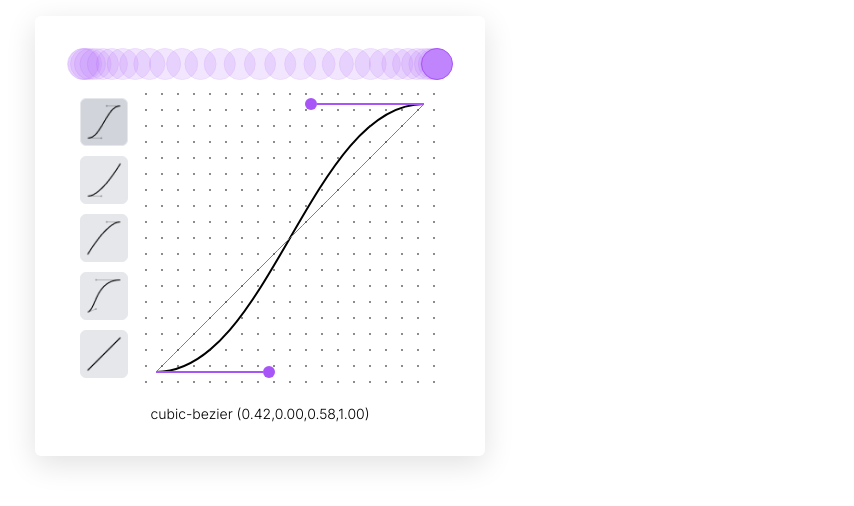
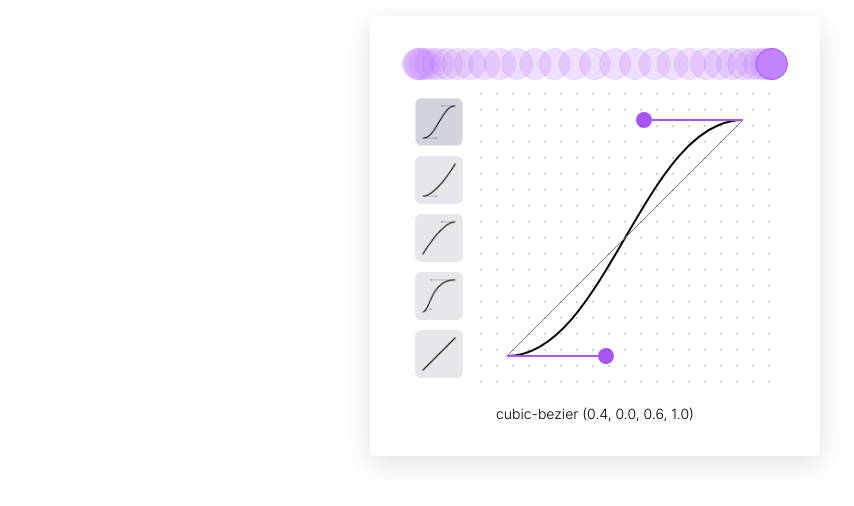
Before and after one commit to bryanmpak/bezier-editor, a Next.js app: page / in a window 1280 px wide. Shown: the top 506 px of the page, without its empty margins (45-899 px from the left). Built offline with nearby package versions, Linux system fonts and the light colour scheme.

Commit message:
clean up v1, complete

```diff
--- a/app/components/Card.tsx
+++ b/app/components/Card.tsx
@@ -9,7 +9,7 @@ type CardProps = {
 const Card = ({ children, cardHeight, cardWidth }: CardProps) => {
   return (
     // TTD: revisit shadow & width since it's hard coded
-    <div className='flex flex-col rounded-md shadow-[0_8px_30px_rgb(0,0,0,0.12)] p-8 w-[450px]'>
+    <div className='flex flex-col mx-auto rounded-md shadow-[0_8px_30px_rgb(0,0,0,0.12)] p-8 w-[450px]'>
       {children}
     </div>
   )
--- a/app/components/Curve.tsx
+++ b/app/components/Curve.tsx
@@ -30,15 +30,12 @@ export const Curve: React.FC<CurveProps> = memo(function Curve({
     const controlEndY = y(value[3])
     return `M${startX},${startY} C${controlStartX},${controlStartY} ${controlEndX},${controlEndY} ${endX},${endY}`
   }, [value, x, y])
-  console.log(curve)
 
   return (
     <>
-      <path fill='none' stroke='black' strokeWidth={2} d={curve} />
+      <path className='stroke-2 stroke-black fill-none' d={curve} />
       <path
-        fill='none'
-        stroke='grey'
-        strokeWidth={1}
+        className='stroke-1 stroke-gray-500 fill-none'
         d={`M${padding},${height - padding} C${padding},${height - padding} ${
           width - padding
         },${padding} ${width - padding},${padding}`}
--- a/app/components/EasingEditor.tsx
+++ b/app/components/EasingEditor.tsx
@@ -10,6 +10,7 @@ import React, {
 import Handle from "./Handle"
 import { Curve } from "./Curve"
 import { BezierCurveValue } from "../page"
+import { PADDING } from "../utils/constants"
 
 type EasingEditorProps = {
   value: BezierCurveValue
@@ -28,7 +29,7 @@ const EasingEditor = ({
   const [isDragging, setIsDragging] = useState<null | number>(null)
 
   // to get some padding on the SVG
-  const padding = 16
+  const padding = PADDING
   const paddedWidth = width - padding * 2
   const paddedHeight = height - padding * 2
 
@@ -59,8 +60,11 @@ const EasingEditor = ({
       const rect = editorRef.current.getBoundingClientRect()
       if (rect) {
         const newValue = value.slice()
-        const x = (e.clientX - rect.left - padding) / paddedWidth
+        let x = (e.clientX - rect.left - padding) / paddedWidth
         const y = 1 - (e.clientY - rect.top - padding) / paddedHeight
+
+        // clamping x value to range [0, 1], per bezier-easing.ts spec
+        x = Math.min(Math.max(x, 0), 1)
 
         // based on index, which handle is being adjusted
         newValue[isDragging * 2] = x
@@ -121,16 +125,16 @@ const EasingEditor = ({
         className='absolute w-full h-full bg-[length:16px_16px] pointer-events-none'
         style={{
           backgroundImage:
-            "   radial-gradient(circle at 6px 6px, rgb(26, 26, 26, 0.5) 1px, transparent 0)",
+            "   radial-gradient(circle at 6px 6px, rgb(26, 26, 26, 0.2) 1px, transparent 0)",
         }}
       ></div>
       <svg
-        // className='z-10'
         ref={editorRef}
         width={width}
         height={height}
         onMouseMove={handleMouseMove}
         onMouseUp={handleMouseUp}
+        onMouseLeave={handleMouseUp}
       >
         <Curve
           value={value}
--- a/app/components/EasingPresetOptions.tsx
+++ b/app/components/EasingPresetOptions.tsx
@@ -19,13 +19,13 @@ const EasingPresetOptions = ({
       {Object.keys(easingPresets).map((presetKey) => (
         <button
           key={presetKey}
+          title={presetKey}
           className={`h-12 w-12 rounded-md border bg-gray-200 hover:bg-gray-300 ${
             currentPreset === easingPresets[presetKey] ? "bg-gray-300" : ""
           }`}
           onClick={() => handleClick(presetKey)}
         >
           <img src={easingPresets[presetKey].img} alt={presetKey} />{" "}
-          {/* Display the image from the preset */}
         </button>
       ))}
     </div>
--- a/app/components/EasingVisualizer.tsx
+++ b/app/components/EasingVisualizer.tsx
@@ -10,6 +10,7 @@ import {
 } from "react"
 import { BezierCurveValue } from "../page"
 import { bezier } from "../utils/bezier-easing"
+import { FPS, OPACITY, TIME_ELAPSED } from "../utils/constants"
 
 type EasingVisualizerProps = {
   value: BezierCurveValue
@@ -18,8 +19,9 @@ type EasingVisualizerProps = {
 
 const EasingVisualizer = ({ value, setValue }: EasingVisualizerProps) => {
   const [isPlaying, setIsPlaying] = useState(false)
-  const [fps, setFps] = useState(30) // TTD: pull this up to page and pass as props
-  const ghostOpacity = 0.2
+  const fps = FPS
+  const elapsedOpacity = OPACITY
+  const animationTiming = TIME_ELAPSED
 
   const containerRef = useRef<HTMLDivElement | null>(null)
   const [containerWidth, setContainerWidth] = useState(0)
@@ -60,7 +62,7 @@ const EasingVisualizer = ({ value, setValue }: EasingVisualizerProps) => {
       } else {
         setIsPlaying(false)
       }
-    }, 1000 / fps) // TTD: pull this up to page and pass as props
+    }, animationTiming / fps) // TTD: pull this up to page and pass as props
 
     return () => clearInterval(intervalId)
   }, [activeStepIndex, isPlaying])
@@ -78,7 +80,7 @@ const EasingVisualizer = ({ value, setValue }: EasingVisualizerProps) => {
                 ? 1
                 : index > activeStepIndex
                 ? 0
-                : ghostOpacity,
+                : elapsedOpacity,
           }}
         />
       ))}
--- a/app/components/Handle.tsx
+++ b/app/components/Handle.tsx
@@ -1,5 +1,6 @@
 import React from "react"
 import { Position, usePosition } from "../utils/usePosition"
+import { RADIUS } from "../utils/constants"
 
 type HandleProps = {
   index: number
@@ -26,9 +27,8 @@ HandleProps) => {
   const controlX = x(initialX)
   const controlY = y(initialY)
   const a = Math.atan2(controlY - startY, controlX - startX)
-  // TTD: what is the 6 here
-  const cxs = controlX - 6 * Math.cos(a)
-  const cys = controlY - 6 * Math.sin(a)
+  const cxs = controlX - RADIUS * Math.cos(a)
+  const cys = controlY - RADIUS * Math.sin(a)
 
   return (
     <>
@@ -43,7 +43,7 @@ HandleProps) => {
         className='focus:rounded-full hover:cursor-pointer fill-purple-500 focus:outline-purple-600'
         cx={controlX}
         cy={controlY}
-        r={6}
+        r={RADIUS}
         onMouseDown={handleMouseDown}
         // optional: maybe figure this out later
         // onKeyDown={handleKeyDown}
--- a/app/page.tsx
+++ b/app/page.tsx
@@ -6,12 +6,13 @@ import Container from "./components/Container"
 import EasingEditor from "./components/EasingEditor"
 import EasingVisualizer from "./components/EasingVisualizer"
 import EasingPresetOptions from "./components/EasingPresetOptions"
+import { DEFAULT_PRESET } from "./utils/constants"
 
 export type BezierCurveValue = [number, number, number, number]
 
-export type EasingPreset = {
+export interface EasingPreset {
   img: string
-  value: number[]
+  value: BezierCurveValue
 }
 
 type EasingPresetsType = {
@@ -19,17 +20,10 @@ type EasingPresetsType = {
 }
 
 /*
-
 default easing curves:
 https://developer.mozilla.org/en-US/docs/Web/CSS/transition-timing-function#values
-ease = cubic-bezier(0.25, 0.1, 0.25, 1).
-ease-in = cubic-bezier(0.42, 0, 1, 1).
-ease-out = cubic-bezier(0, 0, 0.58, 1).
-ease-in-out = cubic-bezier(0.42, 0, 0.58, 1).
-linear = cubic-bezier(0.0, 0.0, 1.0, 1.0).
 */
 
-// TTD: might need to rework linear - getting a 'bezier range in [0,1]' error
 export const easingPresets: EasingPresetsType = {
   "ease-in-out": { img: "/ease-in-out.png", value: [0.42, 0, 0.58, 1] },
   "ease-in": { img: "/ease-in.png", value: [0.42, 0, 1, 1] },
@@ -39,22 +33,14 @@ export const easingPresets: EasingPresetsType = {
 }
 
 export default function Home() {
-  const defaultPreset = easingPresets["ease-in-out"]
-
-  // TTD: might be redundant to have these two separate states to manage
+  const defaultPreset = easingPresets[DEFAULT_PRESET]
 
   const [currentPreset, setCurrentPreset] = useState(defaultPreset)
   const [currentValue, setCurrentValue] = useState(
     currentPreset.value as BezierCurveValue
   )
 
-  // TTD: check if there's a better way to do this
-  const roundedCurrentValues = [
-    currentValue[0].toFixed(2),
-    currentValue[1].toFixed(2),
-    currentValue[2].toFixed(2),
-    currentValue[3].toFixed(2),
-  ]
+  const roundedCurrentValues = currentValue.map((val) => val.toFixed(1))
 
   useEffect(() => {
     setCurrentValue(currentPreset.value as BezierCurveValue)
@@ -77,7 +63,7 @@ export default function Home() {
           />
         </div>
         <div className='mx-auto pt-4 font-light text-sm'>
-          <p>{`cubic-bezier (${roundedCurrentValues})`}</p>
+          <p>{`cubic-bezier (${roundedCurrentValues.join(", ")})`}</p>
         </div>
       </Card>
     </Container>
--- /dev/null
+++ b/app/utils/constants.ts
@@ -0,0 +1,6 @@
+export const DEFAULT_PRESET = "ease-in-out"
+export const FPS = 30
+export const OPACITY = 0.25
+export const PADDING = 32
+export const TIME_ELAPSED = 500
+export const RADIUS = 8
--- a/app/utils/usePosition.ts
+++ b/app/utils/usePosition.ts
@@ -1,5 +1,7 @@
 import { useMemo } from "react"
-const interp = (a: number, b: number, x: number) => {
+
+// interpolating b/w the start & end points
+const interpolate = (a: number, b: number, x: number) => {
   return a * (1 - x) + b * x
 }
 
@@ -14,13 +16,15 @@ export interface Position {
   }
 }
 
-export const usePosition = (p: Position) => {
+export const usePosition = (pos: Position) => {
   const result = useMemo(
     () => ({
-      x: (value: number) => Math.round(interp(p.x.from, p.x.to, value)),
-      y: (value: number) => Math.round(interp(p.y.from, p.y.to, value)),
+      x: (value: number) =>
+        Math.round(interpolate(pos.x.from, pos.x.to, value)),
+      y: (value: number) =>
+        Math.round(interpolate(pos.y.from, pos.y.to, value)),
     }),
-    [p.x.from, p.x.to, p.y.from, p.y.to]
+    [pos.x.from, pos.x.to, pos.y.from, pos.y.to]
   )
   return result
 }
```
